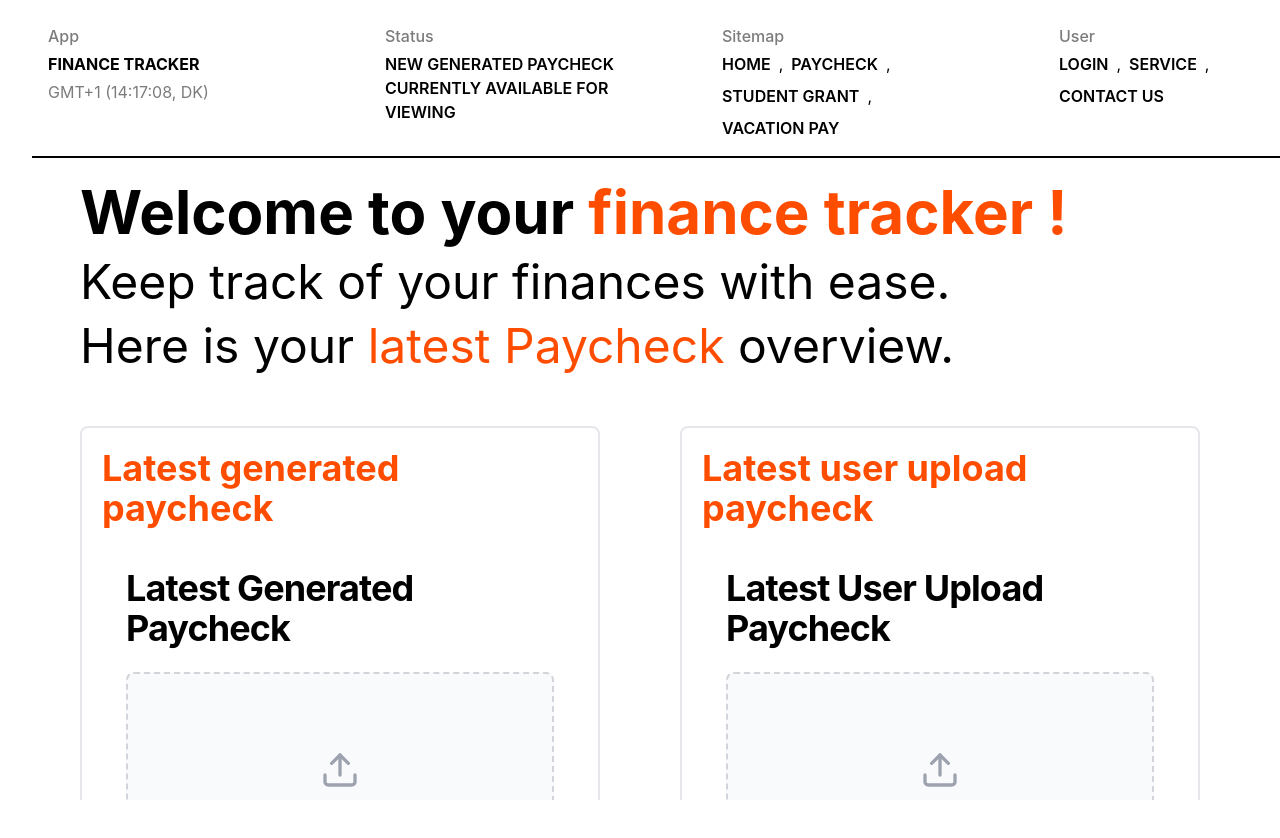
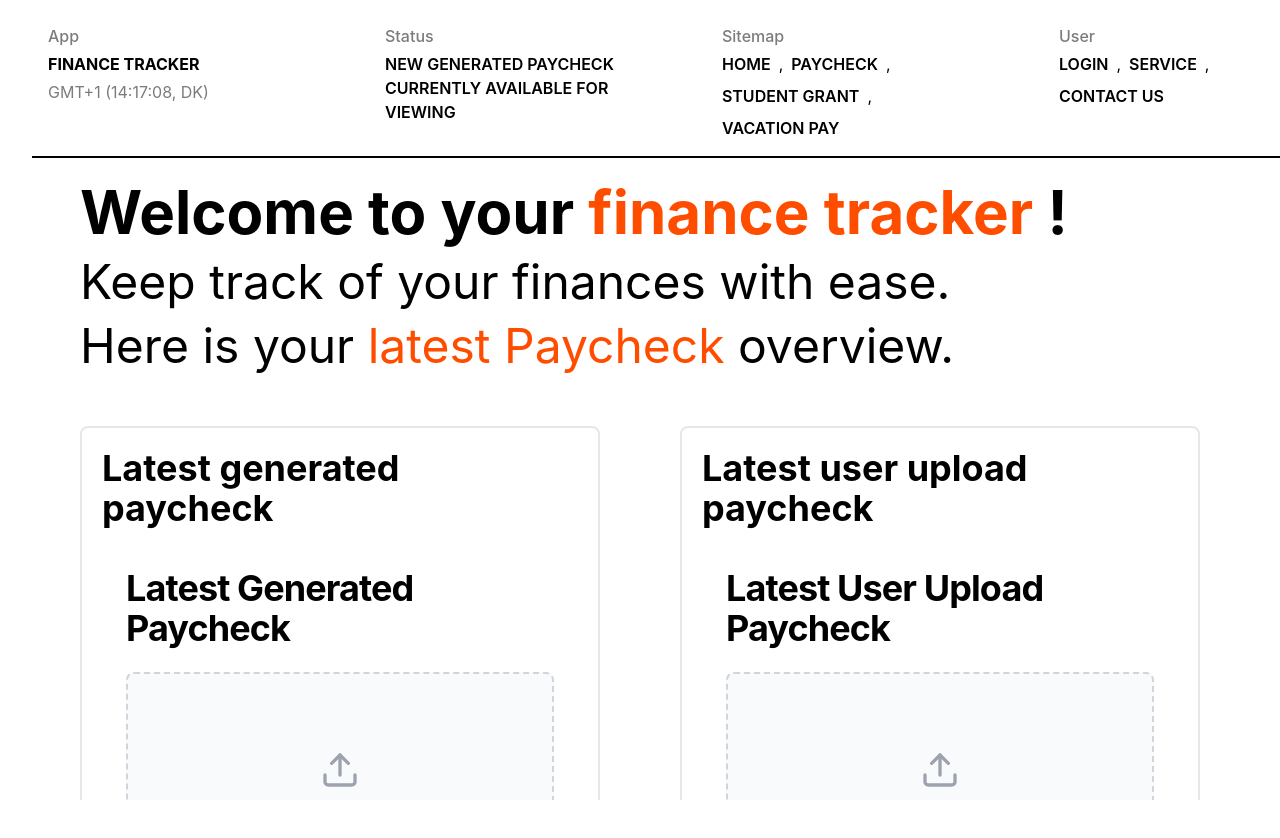
Before and after one commit to Zerefez/FinanceTracker-Frontend-WebApp, a React (Vite) app: page /paycheck in a window 1280 px wide. Shown: the top 838 px of the page. Built offline with nearby package versions, Linux system fonts and the light colour scheme.

Commit message:
update paycheck page

```diff
--- a/src/components/ui/animatedText.tsx
+++ b/src/components/ui/animatedText.tsx
@@ -1,22 +1,21 @@
-// components/AnimatedText.tsx
-import { motion } from 'framer-motion';
-import { useEffect, useState } from 'react';
+import { motion } from "framer-motion";
+import { useEffect, useState } from "react";
 
 export default function AnimatedText({
   phrases,
   accentWords = [],
-  className,
-  accentClassName,
+  className = "",
+  accentClassName = "text-accent",
 }: {
   phrases: string[];
-  accentWords?: string[]; // List of words or phrases to be accented
+  accentWords?: string[];
   className?: string;
   accentClassName?: string;
 }) {
   const [hasMounted, setHasMounted] = useState(false);
 
   useEffect(() => {
-    setHasMounted(true); // Trigger animation once the component is mounted
+    setHasMounted(true);
   }, []);
 
   const animation = {
@@ -31,21 +30,10 @@ export default function AnimatedText({
     }),
   };
 
-  // Split phrases and identify accent words
-  const processedPhrases = phrases.map((phrase) => {
-    const parts = phrase.split(/(\s+)/).map((part) => {
-      const isAccent = accentWords.some((accentWord) =>
-        part.toLowerCase().includes(accentWord.toLowerCase())
-      );
-      return { text: part, isAccent };
-    });
-    return parts;
-  });
-
   return (
     <div>
-      {processedPhrases.map((phraseParts, index) => (
-        <div key={index} className="lineMask overflow-hidden">
+      {phrases.map((phrase, index) => (
+        <div key={index} className="overflow-hidden">
           <motion.p
             custom={index}
             variants={animation}
@@ -53,9 +41,12 @@ export default function AnimatedText({
             animate={hasMounted ? "enter" : ""}
             className={className}
           >
-            {phraseParts.map((part, partIndex) => (
-              <span key={partIndex} className={part.isAccent ? accentClassName : ''}>
-                {part.text}
+            {phrase.split(" ").map((word, wordIndex) => (
+              <span
+                key={wordIndex}
+                className={accentWords.includes(word) ? accentClassName : ""}
+              >
+                {word}{" "}
               </span>
             ))}
           </motion.p>
--- a/src/pages/Home.tsx
+++ b/src/pages/Home.tsx
@@ -15,7 +15,7 @@ export default function Home() {
                   "Keep track of your finances with ease.",
                   "Here is your economy overview.",
                 ]}
-                accentWords={["finance", "tracker", "economy"]} // Define which words to accent
+                accentWords={["finance", "tracker", "economy"]}
                 className="mb-4 text-4xl font-bold md:text-5xl lg:text-6xl"
                 accentClassName="text-accent"
               />
--- a/src/pages/Paycheck.tsx
+++ b/src/pages/Paycheck.tsx
@@ -1,5 +1,6 @@
 import Inner from "../components/Inner";
 import PDFUploadComponent from "../components/PDFUpload";
+import AnimatedText from "../components/ui/animatedText";
 
 export default function Paycheck() {
   return (
@@ -8,29 +9,42 @@ export default function Paycheck() {
         <div className="mx-8 px-4 md:px-6">
           <div className="flex flex-col items-center gap-10 md:flex-row md:items-start md:gap-20">
             <div className="w-full">
-              <h1 className="mb-4 text-4xl font-bold md:text-5xl lg:text-6xl">
-                Welcome to your <span className="text-accent"> finance tracker ! </span>
-              </h1>
-              <p className="mb-4 text-3xl font-normal md:text-4xl lg:text-5xl">
-                Keep track of your finances with ease.
-              </p>
-              <p className="mb-4 text-3xl font-normal md:text-4xl lg:text-5xl">
-                Here is your <span className="text-accent"> latest Paycheck </span> overview.
-              </p>
+              <AnimatedText
+                phrases={["Welcome to your finance tracker !"]}
+                accentWords={["finance", "tracker"]}
+                className="mb-4 text-4xl font-bold md:text-5xl lg:text-6xl"
+                accentClassName="text-accent"
+              />
+              <AnimatedText
+                phrases={["Keep track of your finances with ease."]}
+                className="mb-4 text-3xl font-normal md:text-4xl lg:text-5xl"
+              />
+              <AnimatedText
+                phrases={["Here is your latest Paycheck overview."]}
+                accentWords={["latest", "Paycheck"]}
+                className="mb-4 text-3xl font-normal md:text-4xl lg:text-5xl"
+                accentClassName="text-accent"
+              />
             </div>
           </div>
 
           <div className="my-5 grid grid-cols-1 items-center gap-[100px] md:my-10 md:grid-cols-2 md:items-start md:gap-20">
             <div className="w-[50wh] rounded-lg border-2 border-gray-200 p-5">
-              <h1 className="mb-4 text-2xl font-bold md:text-3xl lg:text-4xl">
-                <span className="text-accent"> Latest generated paycheck </span>
-              </h1>
+              <AnimatedText
+                phrases={["Latest generated paycheck"]}
+                accentWords={["Latest generated paycheck"]}
+                className="mb-4 text-2xl font-bold md:text-3xl lg:text-4xl"
+                accentClassName="text-accent"
+              />
               <PDFUploadComponent title="Latest Generated Paycheck" type="generated" />
             </div>
             <div className="w-[50wh] rounded-lg border-2 border-gray-200 p-5">
-              <h1 className="mb-4 text-2xl font-bold md:text-3xl lg:text-4xl">
-                <span className="text-accent"> Latest user upload paycheck </span>
-              </h1>
+              <AnimatedText
+                phrases={["Latest user upload paycheck"]}
+                accentWords={["Latest user upload paycheck"]}
+                className="mb-4 text-2xl font-bold md:text-3xl lg:text-4xl"
+                accentClassName="text-accent"
+              />
               <PDFUploadComponent title="Latest User Upload Paycheck" type="uploaded" />
             </div>
           </div>
```
